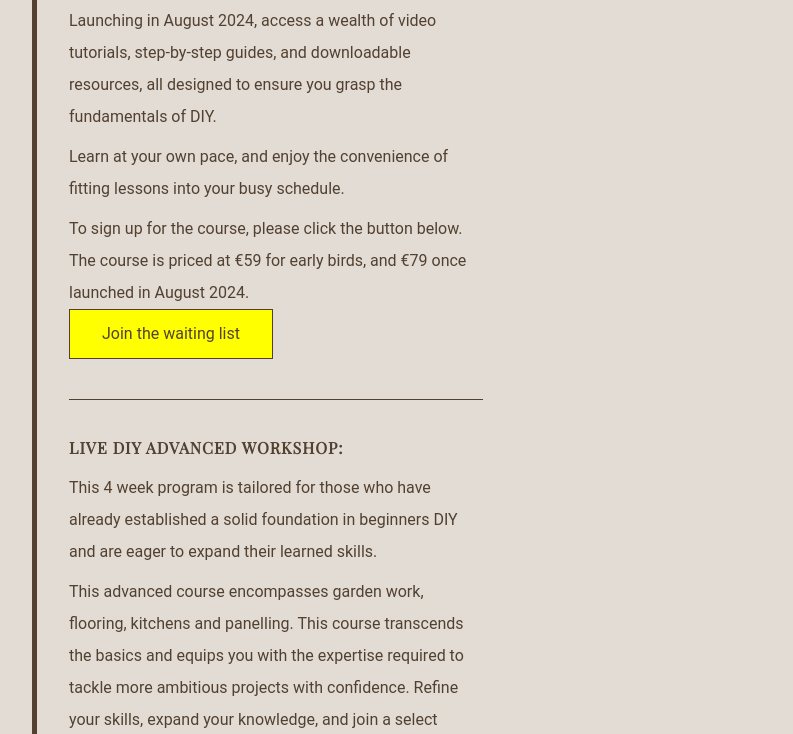
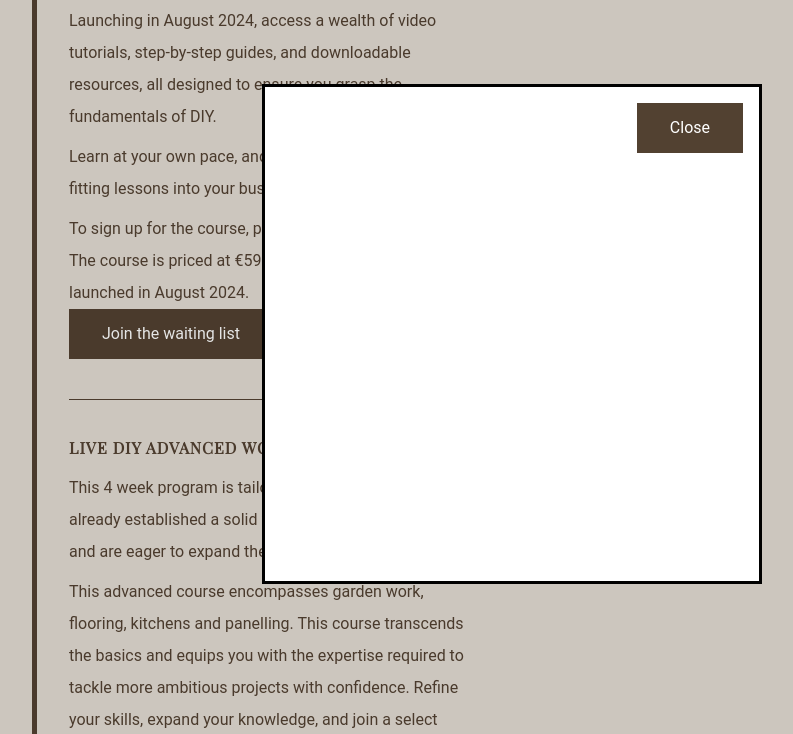
Before and after one commit to markconroy/the-diy-academy, a plain HTML site: page programmes/index.html in a window 1280 px wide. Both pictures are taken after a click on the button "Join the waiting list". Shown: the part 2514-3248 px from the top of the page, without its empty margins (128-921 px from the left). Drawn offline with Linux system fonts and the light colour scheme; a script that the page names is missing.

Commit message:
Update index.html

```diff
--- a/programmes/index.html
+++ b/programmes/index.html
@@ -235,7 +235,15 @@
     </div>
   </footer>
 
-  <dialog class="dialog"></dialog>
+  <dialog class="dialog">
+    <div class="dialog__inner">
+      <div class="dialog__close">
+        <button class="">Close</button>
+      </div>
+      <div class="dialog__content"></div>
+    </div>
+  </dialog>
+
   <script src="/script.js"></script>
 
 </body>
```
